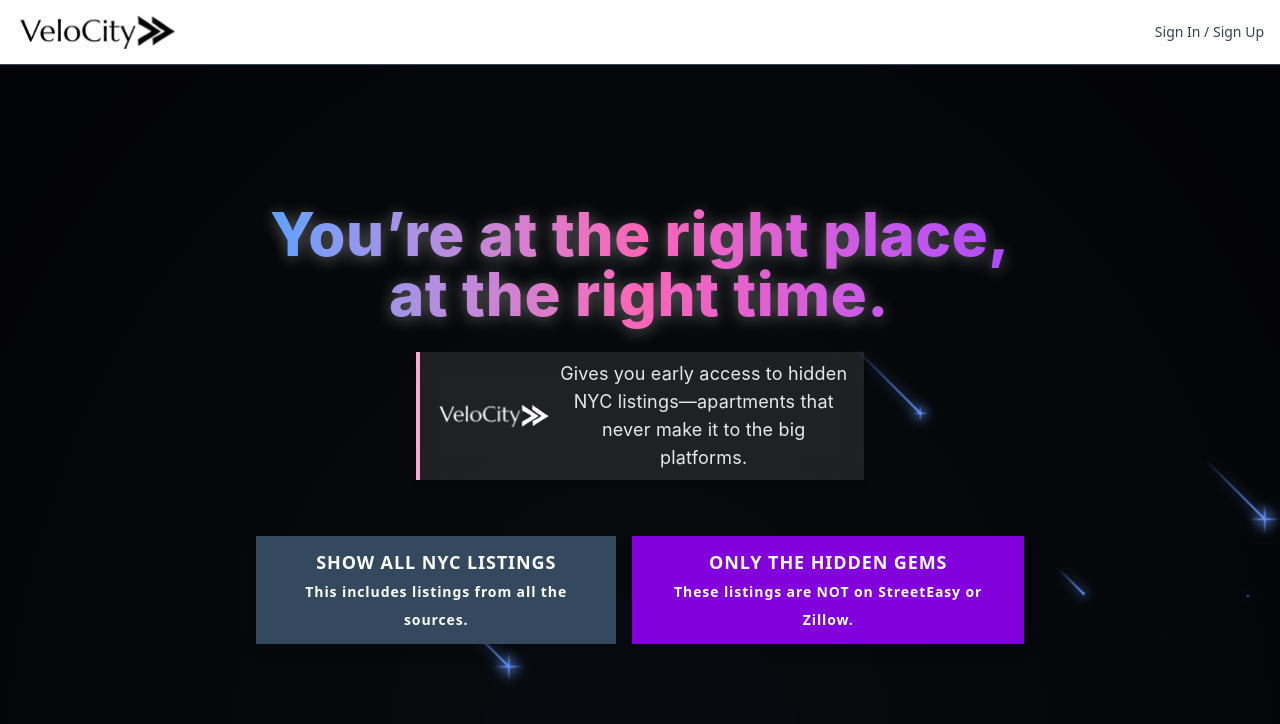
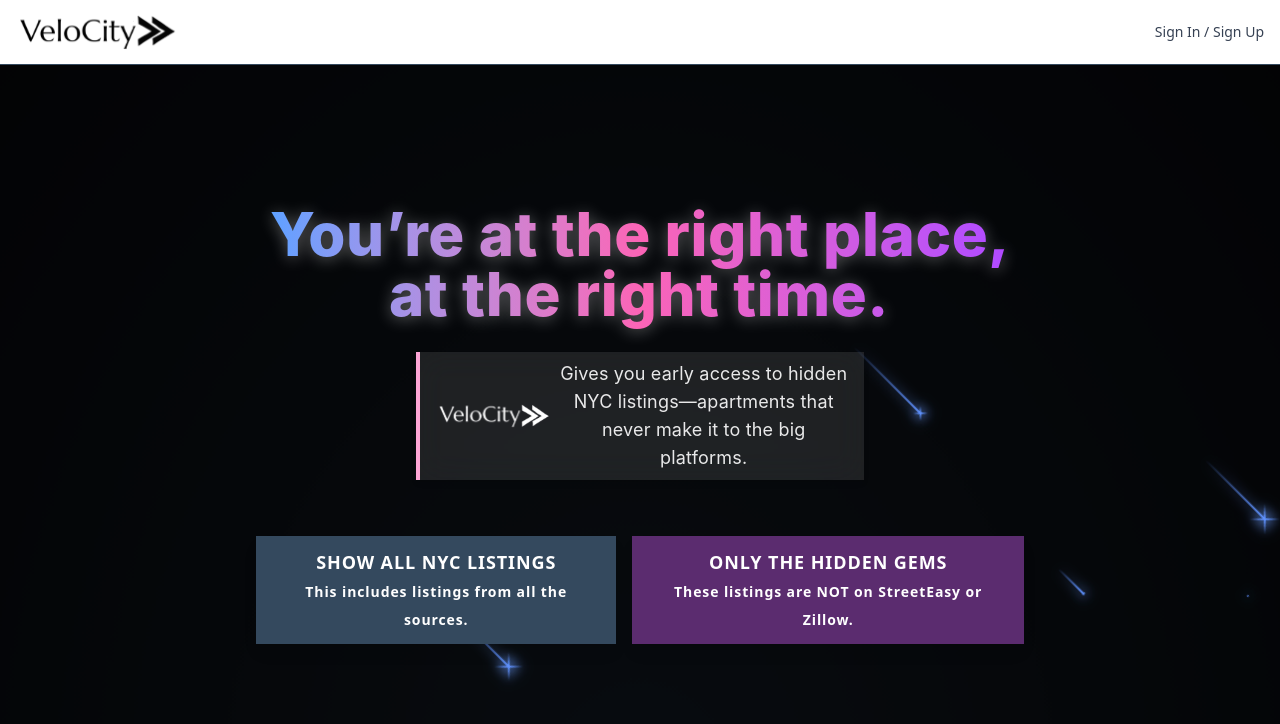
Before and after one commit to koldo66crack/VeloCity, a React (Vite) app in the folder LL Front End/apartment-listings/: page /#/ in a window 1280 px wide. Shown: the top 724 px of the page. Built offline with nearby package versions, Linux system fonts and the light colour scheme; no server answers.

Commit message:
Changed Color on Landing Page

```diff
--- a/LL Front End/apartment-listings/src/pages/LandingPage.jsx
+++ b/LL Front End/apartment-listings/src/pages/LandingPage.jsx
@@ -129,7 +129,7 @@
             </button>
             <button
               onClick={() => navigate("/home?onlyHiddenGems=1")}
-              className="bg-purple-700 hover:bg-purple-800 text-white px-6 py-3 text-lg font-bold transition duration-300 shadow-lg cursor-pointer w-full sm:w-auto"
+              className="bg-[#5b2c6f] hover:bg-[#4a235a] text-white px-6 py-3 text-lg font-bold transition duration-300 shadow-lg cursor-pointer w-full sm:w-auto"
               style={{ borderRadius: 0, letterSpacing: "0.05em" }}
             >
               ONLY THE HIDDEN GEMS <span className="hidden sm:inline"></span><br />
```
